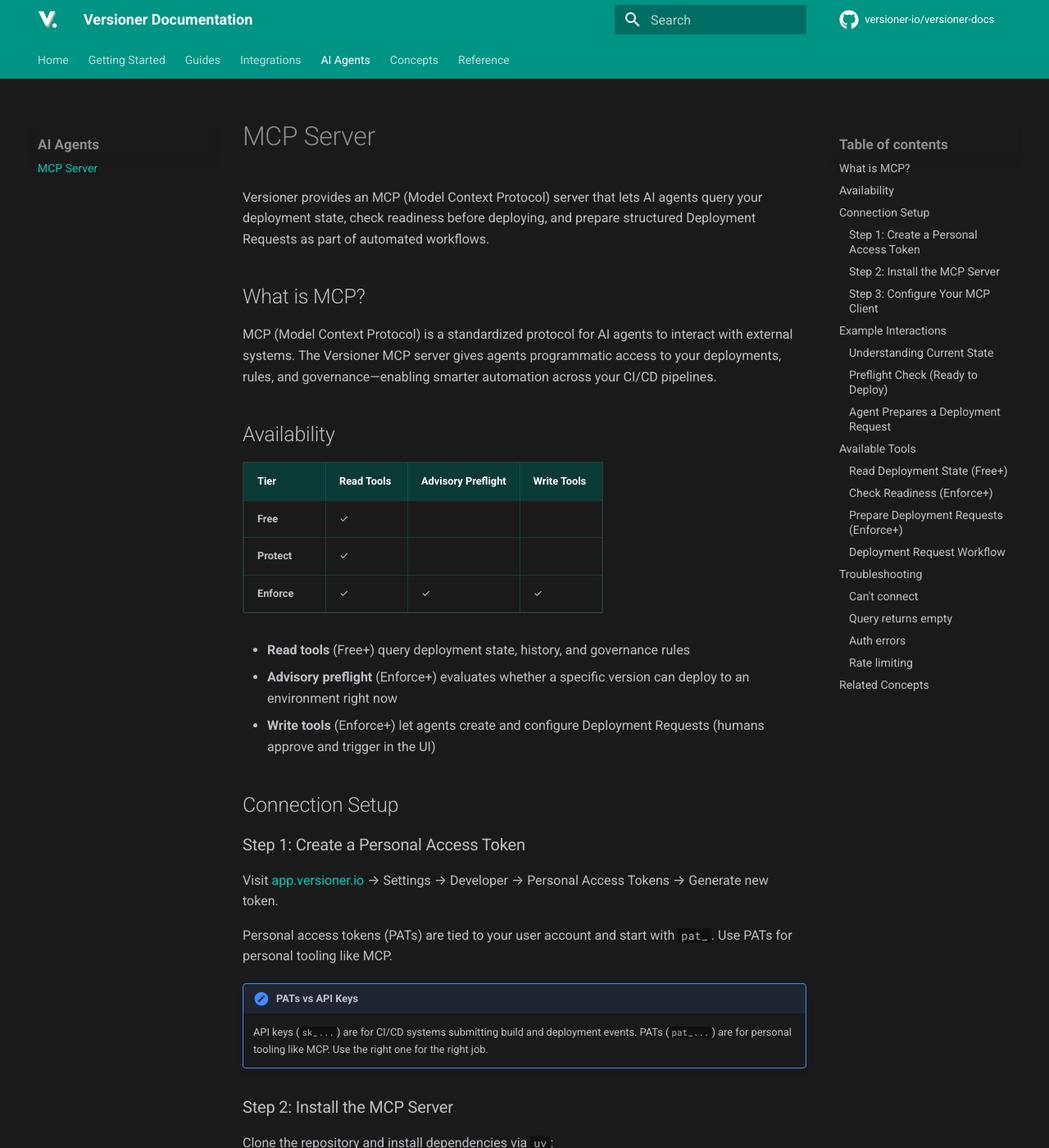
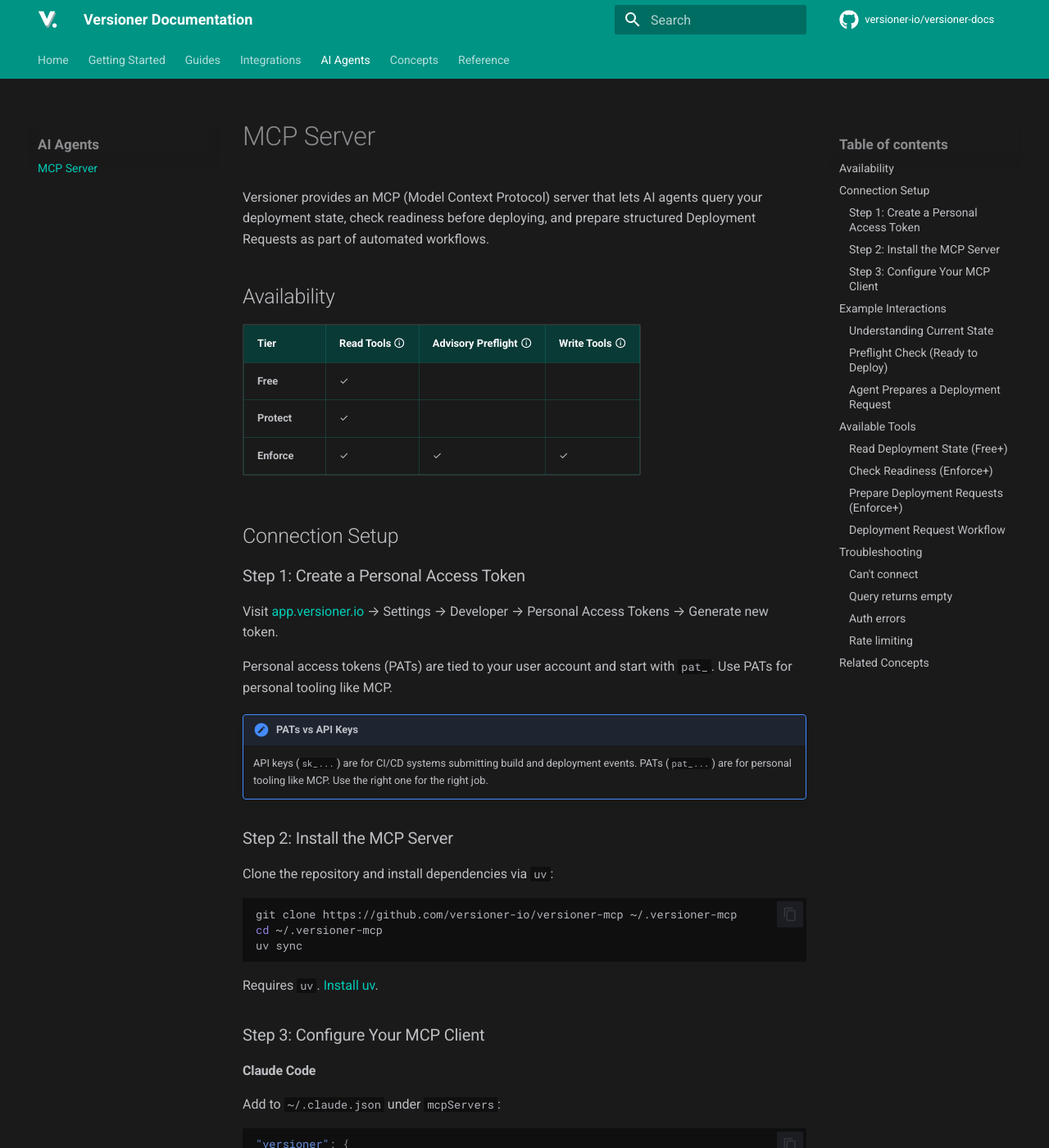
Before and after one commit to versioner-io/versioner-docs, an MkDocs documentation site: the page built from public/ai-agents/mcp.md, in a window 1280 px wide and 1400 px high. Shown: the whole window at 82% size. Built offline with MkDocs 1.6.1 and Material for MkDocs 9.7.7, drawn with Linux system fonts in a browser that asks for light colours; comment, search, counter and statistics services are not loaded.

Commit message:
More docs cleanup

```diff
--- a/mkdocs.yml
+++ b/mkdocs.yml
@@ -34,6 +34,7 @@ theme:
     - search.share
     - content.code.copy
     - content.code.annotate
+    - content.tooltips
   icon:
     repo: fontawesome/brands/github
 
--- a/public/ai-agents/mcp.md
+++ b/public/ai-agents/mcp.md
@@ -2,21 +2,13 @@
 
 Versioner provides an MCP (Model Context Protocol) server that lets AI agents query your deployment state, check readiness before deploying, and prepare structured Deployment Requests as part of automated workflows.
 
-## What is MCP?
-
-MCP (Model Context Protocol) is a standardized protocol for AI agents to interact with external systems. The Versioner MCP server gives agents programmatic access to your deployments, rules, and governance—enabling smarter automation across your CI/CD pipelines.
-
 ## Availability
 
-| Tier | Read Tools | Advisory Preflight | Write Tools |
+| Tier | Read Tools :material-information-outline:{ title="Query deployment state, history, and governance rules" } | Advisory Preflight :material-information-outline:{ title="Evaluates whether a specific version can deploy to an environment right now" } | Write Tools :material-information-outline:{ title="Create and configure Deployment Requests — humans approve and trigger deployments in the UI" } |
 |------|----------|-------------------|-------------|
 | **Free** | ✓ | | |
 | **Protect** | ✓ | | |
 | **Enforce** | ✓ | ✓ | ✓ |
-
-- **Read tools** (Free+) query deployment state, history, and governance rules
-- **Advisory preflight** (Enforce+) evaluates whether a specific version can deploy to an environment right now
-- **Write tools** (Enforce+) let agents create and configure Deployment Requests (humans approve and trigger in the UI)
 
 ## Connection Setup
 
--- a/public/getting-started/index.md
+++ b/public/getting-started/index.md
@@ -29,19 +37,9 @@ Decide how you want to send build and deployment events to Versioner.
 
 Not sure which to use? [Compare options →](../integrations/index.md)
 
-## Step 3: Set Up Notifications (optional)
-!!! note "Note: Slack required"
-    Versioner currently supports Slack for notifications. If your team doesn't use Slack, [let us know](mailto:support@versioner.io) — other options are on the roadmap.
-
-Before you submit your first event, connect a Slack channel so you can see deployment activity in real time.
-
-Generate a webhook in your Slack administration settings, then go to **Settings → Integrations** and add your Slack webhook URL. Choose the events you want to receive notifications for and Versioner will post to that channel whenever a matching event is received.
-
 ## Step 4: Submit Your First Event
 
-Follow the setup instructions in your chosen integration guide. Each guide includes step-by-step instructions and examples.
-
-Once you've submitted an event, you'll receive a JSON response confirming the deployment was tracked successfully.
+Run your pipeline to submit your first event!
 
 ## Step 5: View Your Deployments
 
```
Also changed, not shown: other parts of public/getting-started/index.md (+22 -2 lines).
